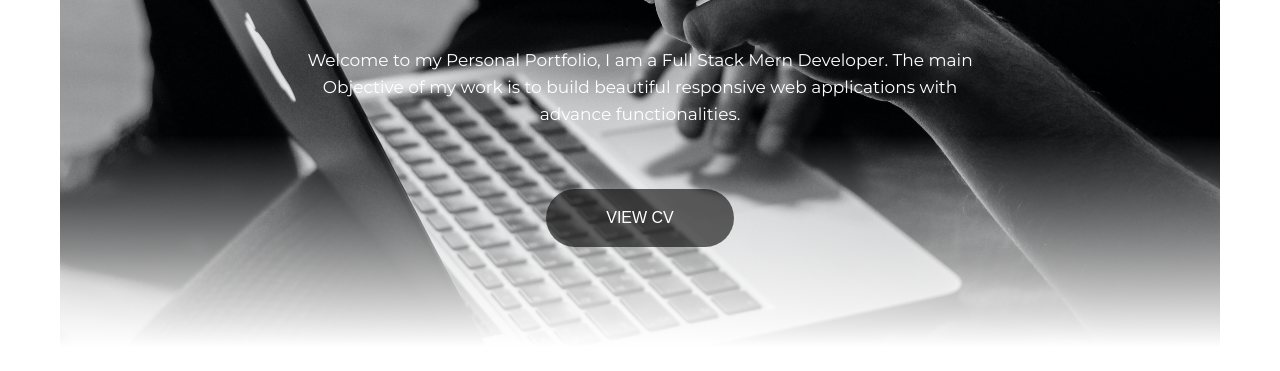
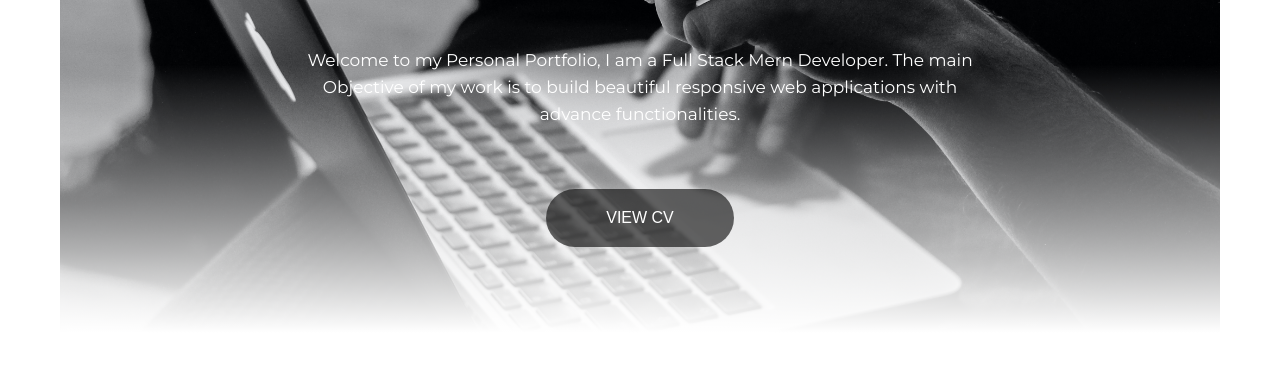
Before and after one commit to ashdephoenix123/portfolio, a website: page index.html in a window 1280 px wide. Shown: the part 429-800 px from the top of the page. Drawn offline with Linux system fonts and the light colour scheme.

Commit message:
updated gradient

```diff
--- a/css/style.css
+++ b/css/style.css
@@ -140,7 +140,7 @@ body {
 }
 
 .section__head {
-  background-image: linear-gradient(to bottom, transparent 0%, transparent 70%, rgb(255, 255, 255) 100%) ,url("/images/main-img3.jpg");
+  background-image: linear-gradient(to bottom, transparent 0%, transparent 60%, rgb(255, 255, 255) 98%) ,url("/images/main-img3.jpg");
   background-size: cover;
   padding: 10rem 0;
   background-position: top;
```
Also changed, not shown: 1 other file.
